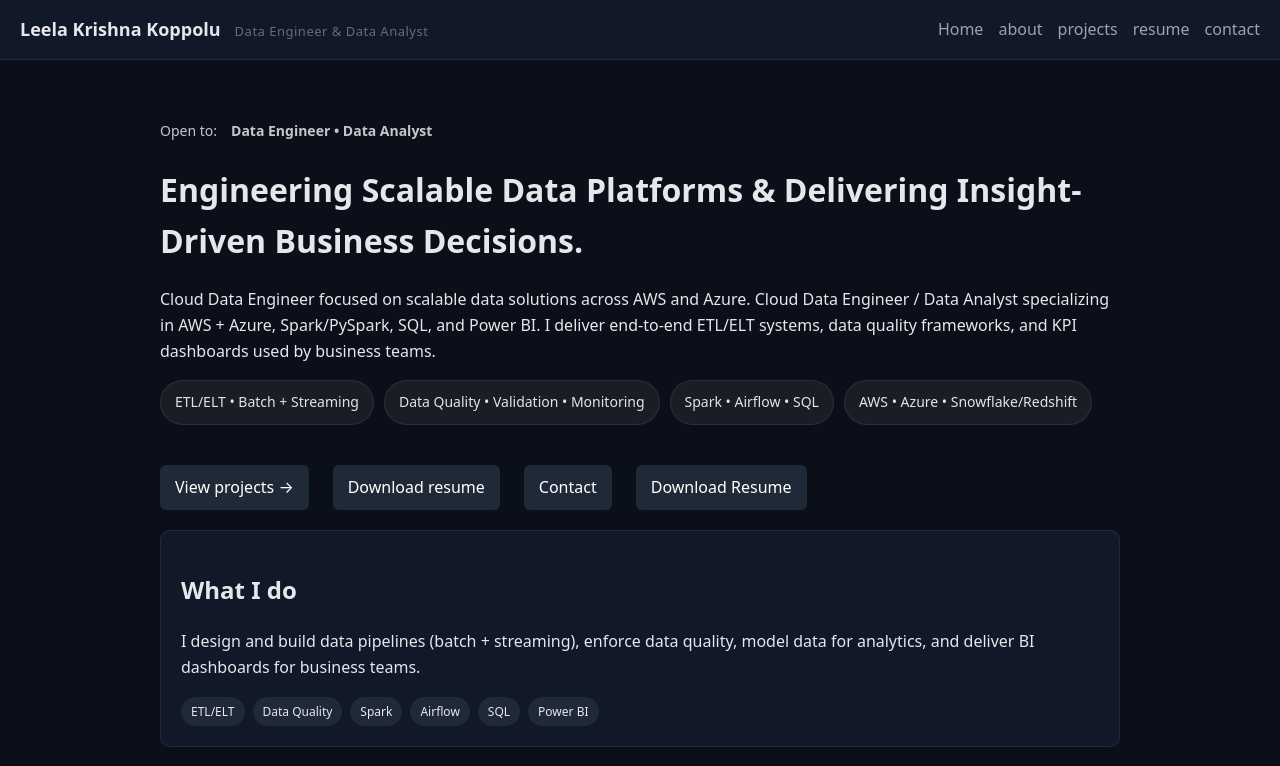
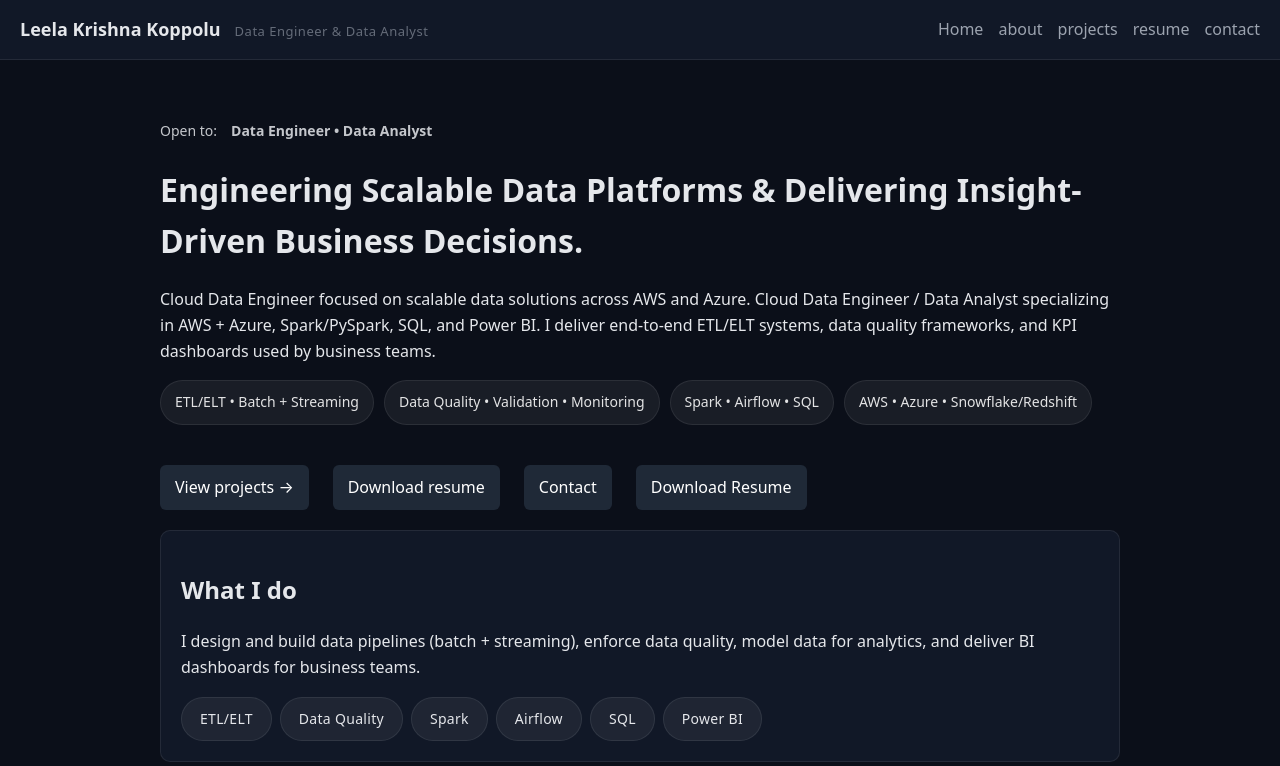
Before and after one commit to KoppoluLeelaKrishna/leela-portfolio, a Next.js app: page / in a window 1280 px wide. Shown: the top 766 px of the page. Built offline with nearby package versions, Linux system fonts and the light colour scheme.

Commit message:
Ultra premium UI + build ok

```diff
--- a/app/globals.css
+++ b/app/globals.css
@@ -216,3 +216,18 @@ body {
   font-size: 13px;
   letter-spacing: 0.5px;
 }
+
+.badge {
+  padding: 10px 18px;
+  border-radius: 999px;
+  background: rgba(255, 255, 255, 0.06);
+  border: 1px solid rgba(255, 255, 255, 0.08);
+  font-size: 14px;
+  letter-spacing: 0.3px;
+  transition: all 0.2s ease;
+}
+
+.badge:hover {
+  background: rgba(255, 255, 255, 0.12);
+  transform: translateY(-2px);
+}
```
